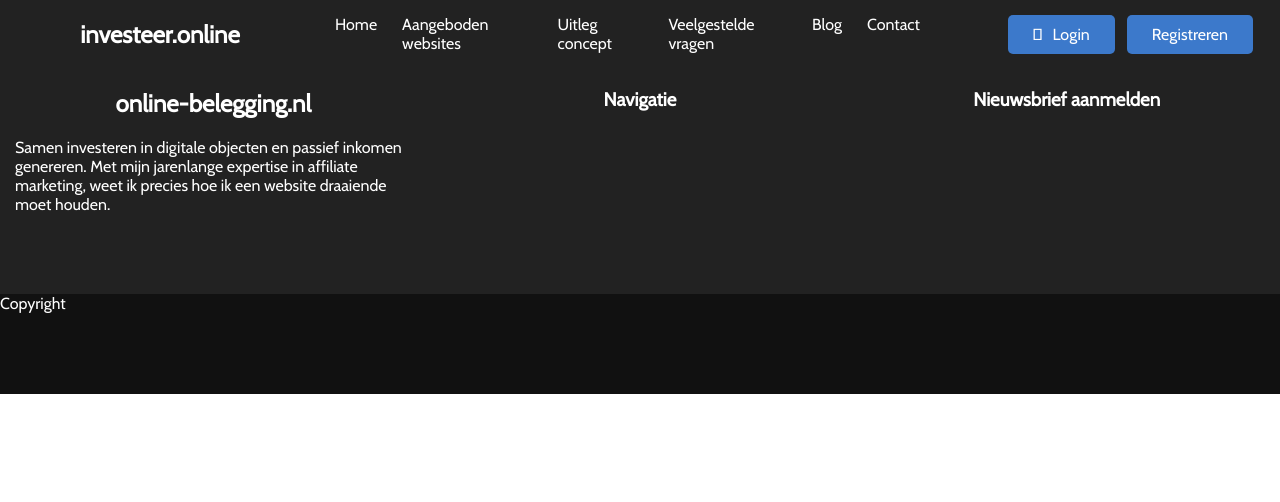
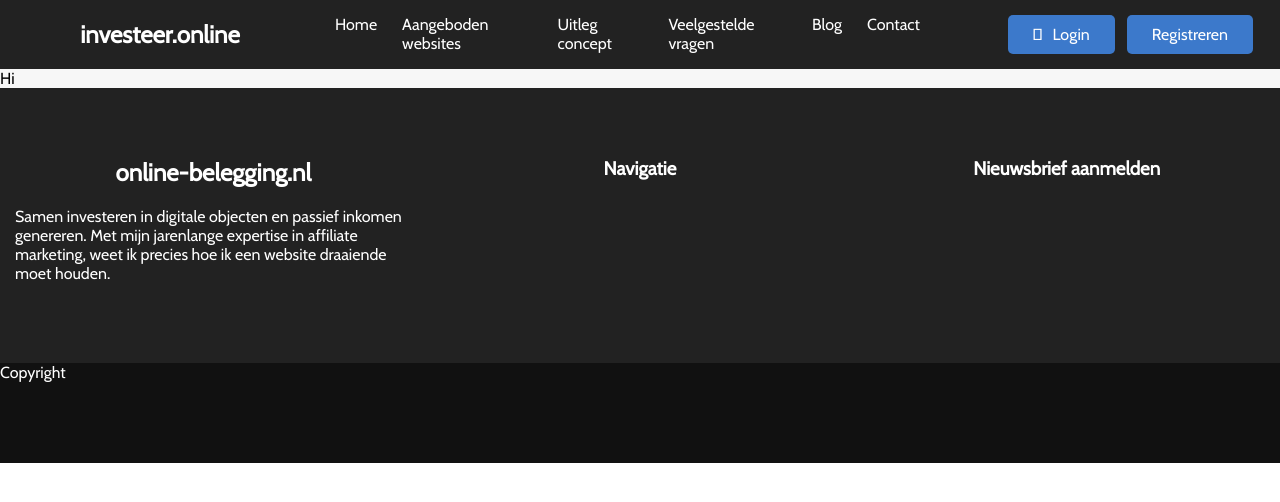
Before and after one commit to sanderyt/invest-platform, a Next.js app: page / in a window 1280 px wide. Shown: the top 502 px of the page. Built offline with nearby package versions, Linux system fonts and the light colour scheme.

Commit message:
small fixes

```diff
--- a/components/Hamburger/hamburger.scss
+++ b/components/Hamburger/hamburger.scss
@@ -13,7 +13,7 @@
   &.open {
     span {
       &:nth-child(1) {
-        transform: translateY(8px) rotate(45deg);
+        transform: translateY(7px) rotate(45deg);
       }
       &:nth-child(2) {
         opacity: 0;
--- a/components/Layout/index.js
+++ b/components/Layout/index.js
@@ -7,9 +7,10 @@
 const Layout = ({ children }) => {
   return (
     <>
-      <Head></Head>
       <Header />
-      {children}
+      <div className="content d-flex justify-content-center flex-column">
+        {children}
+      </div>
       <Footer />
     </>
   );
--- a/components/Layout/layout.scss
+++ b/components/Layout/layout.scss
@@ -1,3 +1,4 @@
-.layout {
-  display: flex;
+.content {
+  padding-top: 69px;
+  background-color: #f7f7f7;
 }
--- a/components/Modal/modal.scss
+++ b/components/Modal/modal.scss
@@ -33,6 +33,7 @@
 
     @include device("mobile") {
       width: 90%;
+      height: auto;
     }
 
     &.open {
```
